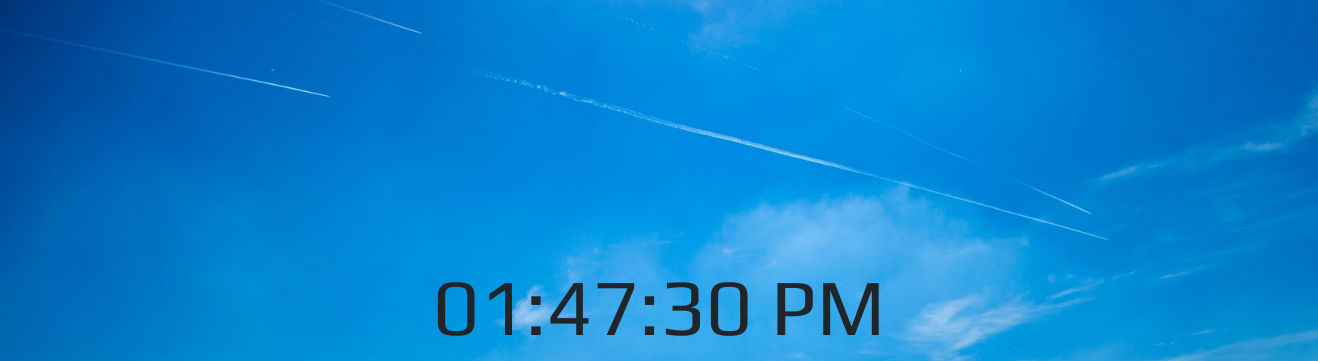
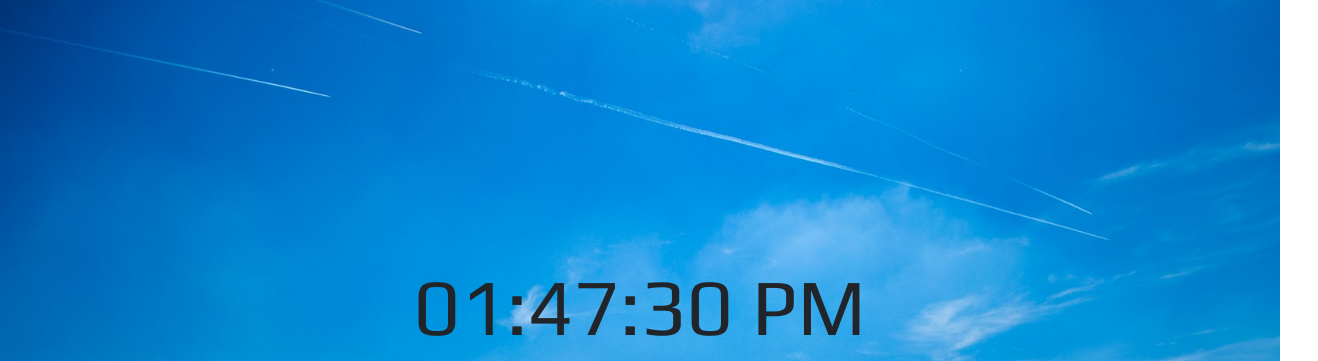
Before and after one commit to kasimnadim6/kasimnadim6.github.io, a plain HTML site: page index.html in a window 1280 px wide. Shown: the part 64-425 px from the top of the page, 1318 px wide, since content can reach past the window. Drawn offline with nearby package versions, Linux system fonts and the light colour scheme.

Commit message:
responseness improvement

```diff
--- a/css/index.css
+++ b/css/index.css
@@ -3,9 +3,6 @@
   margin: 0;
   padding: 0;
   font-family: "Play", sans-serif;
-}
-
-body {
   overflow-x: hidden;
 }
 
@@ -21,7 +18,7 @@ body {
   background-size: cover;
   background-repeat: no-repeat;
   background-attachment: fixed;
-  width: 103%;
+  width: 100%;
 }
 
 #time {
@@ -39,7 +36,7 @@ body {
   border: 1px solid rgba(0, 0, 0, 0.2);
   padding-bottom: 10px;
   text-transform: uppercase;
-  width: 103%;
+  width: 100%;
 }
 
 .nav-links,
```
Also changed, not shown: index.html (+1 -2 lines).
